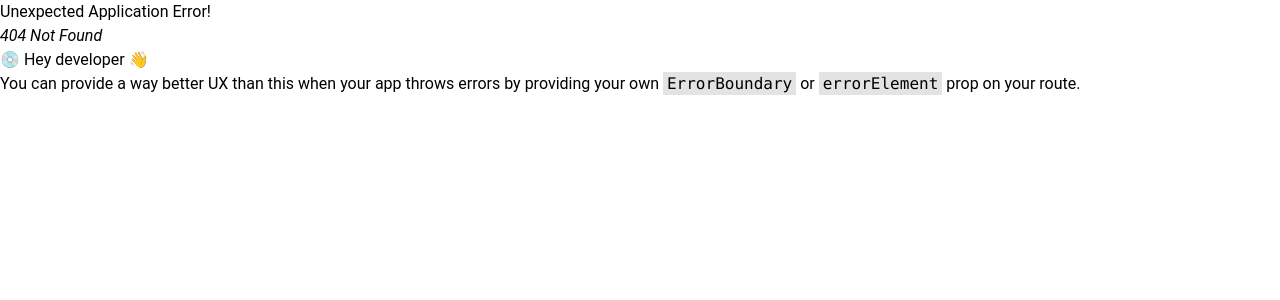
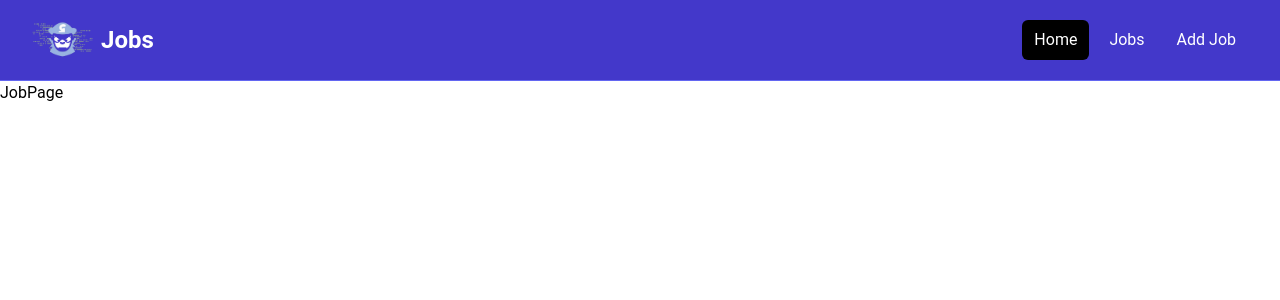
Before and after one commit to Godfred-A99/React-Jobs, a React (Vite) app: page /jobs in a window 1280 px wide. Before the commit this address had no page. Shown: the top 300 px of the page. Built offline with nearby package versions, Linux system fonts and the light colour scheme.

Commit message:
change the href to Link

```diff
--- a/src/App.jsx
+++ b/src/App.jsx
@@ -6,11 +6,14 @@ import {
 } from "react-router-dom";
 import MainLayout from "./layouts/MainLayout";
 import HomePage from "./Page/HomePage";
+import JobsPage from "./Page/JobsPage";
 
 const router = createBrowserRouter(
   createRoutesFromElements(
     <Route path='/' element={<MainLayout />}>
       <Route index element={<HomePage />} />
+      <Route path="/jobs" element={<JobsPage />} />
+
     </Route>
   )
 )
--- a/src/Page/JobPage.jsx
+++ /dev/null
@@ -1,9 +0,0 @@
-
-
-const JobPage = () => {
-  return (
-    <div>JobPage</div>
-  )
-}
-
-export default JobPage
--- /dev/null
+++ b/src/Page/JobsPage.jsx
@@ -0,0 +1,5 @@
+const JobsPage = () => {
+  return <div>JobPage</div>;
+};
+
+export default JobsPage;
--- a/src/components/HomeCards.jsx
+++ b/src/components/HomeCards.jsx
@@ -1,4 +1,5 @@
-import Card from "./Card"
+import { Link } from "react-router-dom";
+import Card from "./Card";
 
 const HomeCards = () => {
   return (
@@ -10,29 +11,29 @@ const HomeCards = () => {
             <p className="mt-2 mb-4">
               Browse our React jobs and start your career today
             </p>
-                <a
-                href="/jobs.html"
+            <Link
+              to="/jobs.html"
               className="inline-block bg-black text-white rounded-lg px-4 py-2 hover:bg-gray-700"
             >
               Browse Jobs
-                </a>
+            </Link>
           </Card>
           <Card bg="bg-indigo-100">
             <h2 className="text-2xl font-bold">For Employers</h2>
             <p className="mt-2 mb-4">
               List your job to find the perfect developer for the role
             </p>
-                <a
-                href="/add-job.html"
+            <Link
+              to="/add-job.html"
               className="inline-block bg-indigo-500 text-white rounded-lg px-4 py-2 hover:bg-indigo-600"
             >
               Add Job
-                </a>
+            </Link>
           </Card>
         </div>
       </div>
     </section>
-  )
-}
+  );
+};
 
-export default HomeCards
+export default HomeCards;
--- a/src/components/JobListing.jsx
+++ b/src/components/JobListing.jsx
@@ -1,6 +1,7 @@
 /* eslint-disable react/prop-types */
 import { useState } from "react";
-import { FaMapMarker } from 'react-icons/fa'
+import { FaMapMarker } from "react-icons/fa";
+import { Link } from "react-router-dom";
 
 const JobListing = ({ job }) => {
   const [showFullDescription, setShowFullDescription] = useState(false);
@@ -33,16 +34,16 @@ const JobListing = ({ job }) => {
 
         <div className="flex flex-col lg:flex-row justify-between mb-4">
           <div className="text-orange-700 mb-3">
-            <FaMapMarker  className="inline text-lg mr-1 mb-1"/>
+            <FaMapMarker className="inline text-lg mr-1 mb-1" />
             {job.location}
           </div>
 
-          <a
-            href={`/job/${job.id}`}
+          <Link
+            to={`/job/${job.id}`}
             className="h-[36px] bg-indigo-500 hover:bg-indigo-600 text-white px-4 py-2 rounded-lg text-center text-sm"
           >
             Read More
-          </a>
+          </Link>
         </div>
       </div>
     </div>
--- a/src/components/Navbar.jsx
+++ b/src/components/Navbar.jsx
@@ -1,47 +1,46 @@
-import logo from '../assets/images/logo.png-.png'
+import { Link } from "react-router-dom";
+import logo from "../assets/images/logo.png-.png";
 
 const Navbar = () => {
   return (
     <nav className="bg-indigo-700 border-b border-indigo-500">
       <div className="mx-auto max-w-7xl px-2 sm:px-6 lg:px-8">
         <div className="flex h-20 items-center justify-between">
-          <div
-            className="flex flex-1 items-center justify-center md:items-stretch md:justify-start"
-          >
-            <a className="flex flex-shrink-0 items-center mr-4" href="/index.html">
-              <img
-                className="h-10 w-auto"
-                src={logo}
-                alt="React Jobs"
-              />
-              <span className="hidden md:block text-white text-2xl font-bold ml-2"
-                > Jobs</span
-              >
-            </a>
+          <div className="flex flex-1 items-center justify-center md:items-stretch md:justify-start">
+            <Link className="flex flex-shrink-0 items-center mr-4" to="/">
+              <img className="h-10 w-auto" src={logo} alt="React Jobs" />
+              <span className="hidden md:block text-white text-2xl font-bold ml-2">
+                {" "}
+                Jobs
+              </span>
+            </Link>
             <div className="md:ml-auto">
               <div className="flex space-x-2">
-                <a
-                  href="/index.html"
+                <Link
+                  to="/"
                   className="text-white bg-black hover:bg-gray-900 hover:text-white rounded-md px-3 py-2"
-                  >Home</a
                 >
-                <a
-                  href="/jobs.html"
+                  Home
+                </Link>
+                <Link
+                  to="/jobs"
                   className="text-white hover:bg-gray-900 hover:text-white rounded-md px-3 py-2"
-                  >Jobs</a
                 >
-                <a
-                  href="/add-job.html"
+                  Jobs
+                </Link>
+                <Link
+                  to="/add-job"
                   className="text-white hover:bg-gray-900 hover:text-white rounded-md px-3 py-2"
-                  >Add Job</a
                 >
+                  Add Job
+                </Link>
               </div>
             </div>
           </div>
         </div>
       </div>
     </nav>
-  )
-}
+  );
+};
 
-export default Navbar
+export default Navbar;
--- a/src/components/ViewAllJobs.jsx
+++ b/src/components/ViewAllJobs.jsx
@@ -1,12 +1,14 @@
+import { Link } from "react-router-dom";
+
 const ViewAllJobs = () => {
   return (
     <section className="m-auto max-w-lg my-10 px-6">
-      <a
-        href="jobs.html"
+      <Link
+        to="jobs.html"
         className="block bg-black text-white text-center py-4 px-6 rounded-xl hover:bg-gray-700"
       >
         View All Jobs
-      </a>
+      </Link>
     </section>
   );
 };
```
Lines whose indentation alone changed are shown as unchanged.
